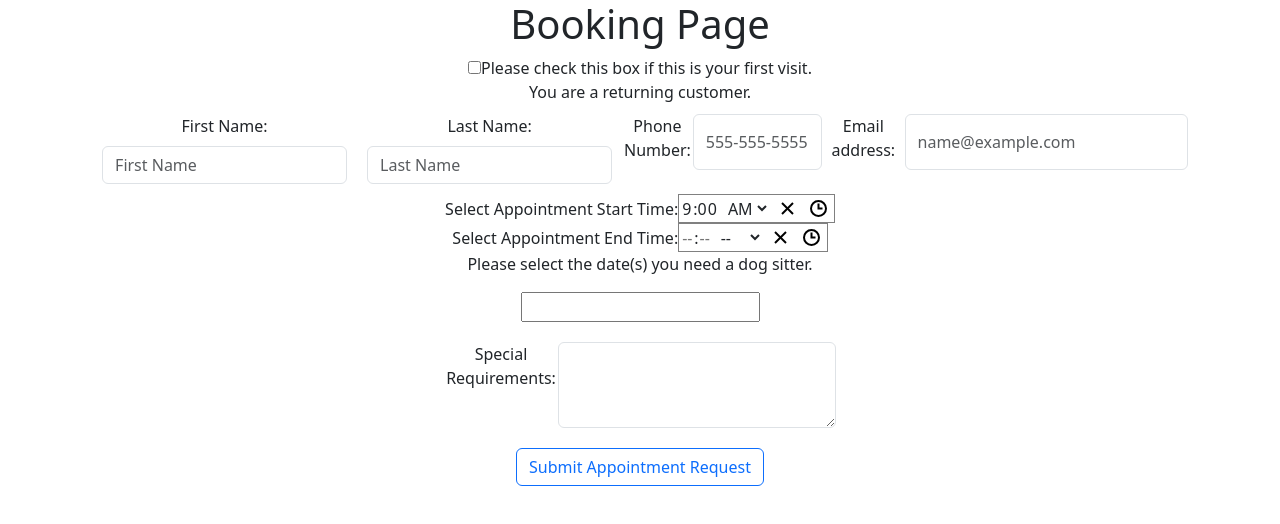
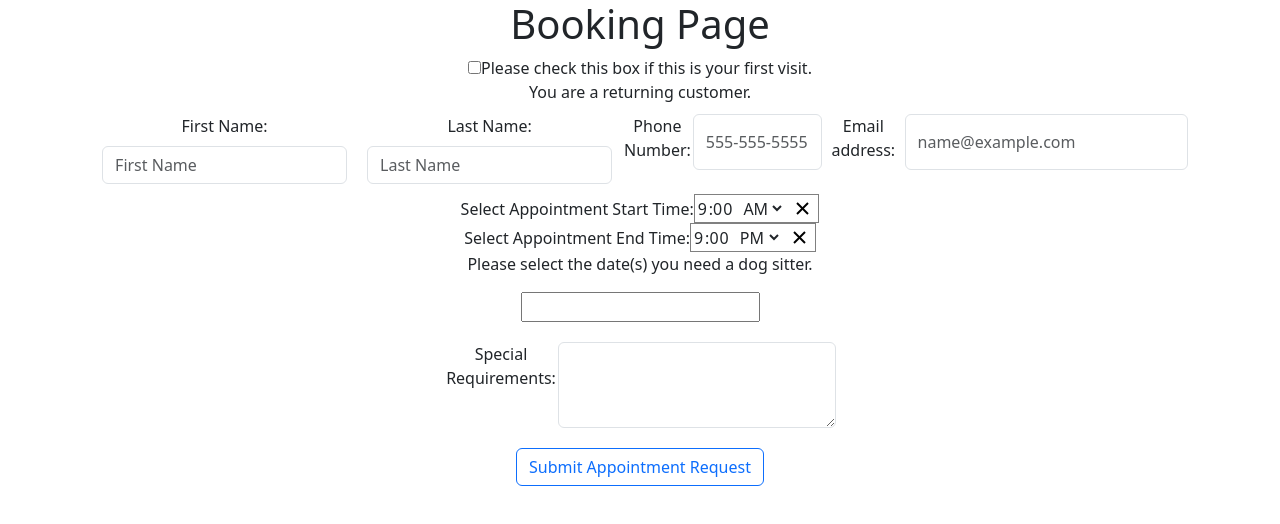
Before and after one commit to mrao2/newtowndogs, a React (Create React App) app in the folder frontend/: page / in a window 1280 px wide. Shown: the top 524 px of the page. Built offline with nearby package versions, Linux system fonts and the light colour scheme.

Commit message:
updated TimePicker on BookingPage

```diff
--- a/frontend/src/Components/pages/BookingPage/BookingPage.js
+++ b/frontend/src/Components/pages/BookingPage/BookingPage.js
@@ -16,7 +16,7 @@ const BookingPage = () => {
     const [startDate, setStartDate] = useState();
     const [endDate, setEndDate] = useState();
     const [startTime, setStartTime] = useState('09:00');
-    const [endTime, setEndTime] = useState();
+    const [endTime, setEndTime] = useState('21:00');
 
 
     const handleChange = (range) => {
@@ -28,6 +28,13 @@ const BookingPage = () => {
     const handleStartTimeChange = () => {
 
         setStartTime(startTime);
+
+    };
+
+
+    const handleEndTimeChange = () => {
+
+        setEndTime(endTime);
 
     };
 
@@ -84,12 +91,12 @@ const BookingPage = () => {
 
                 <div>
                     <label>Select Appointment Start Time: </label>
-                    <TimePicker value={startTime} onChange={handleStartTimeChange} />
+                    <TimePicker value={startTime} onChange={handleStartTimeChange} disableClock={true} />
                 </div>
 
                 <div>
                     <label>Select Appointment End Time: </label>
-                    <TimePicker value={endTime} onChange={handleStartTimeChange} />
+                    <TimePicker value={endTime} onChange={handleEndTimeChange} disableClock={true} />
                 </div>
 
                 <div id="appDatePicker">
```
